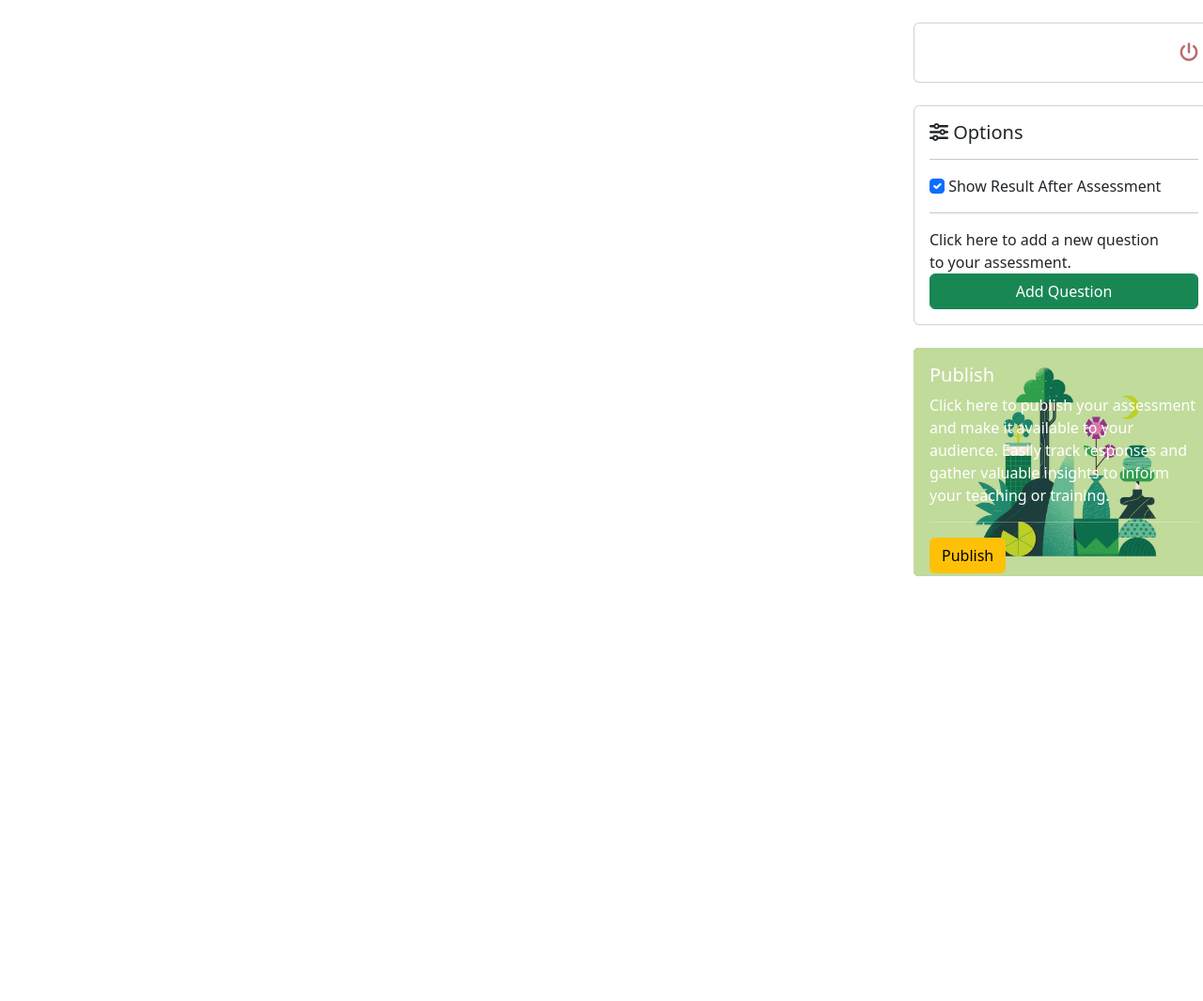
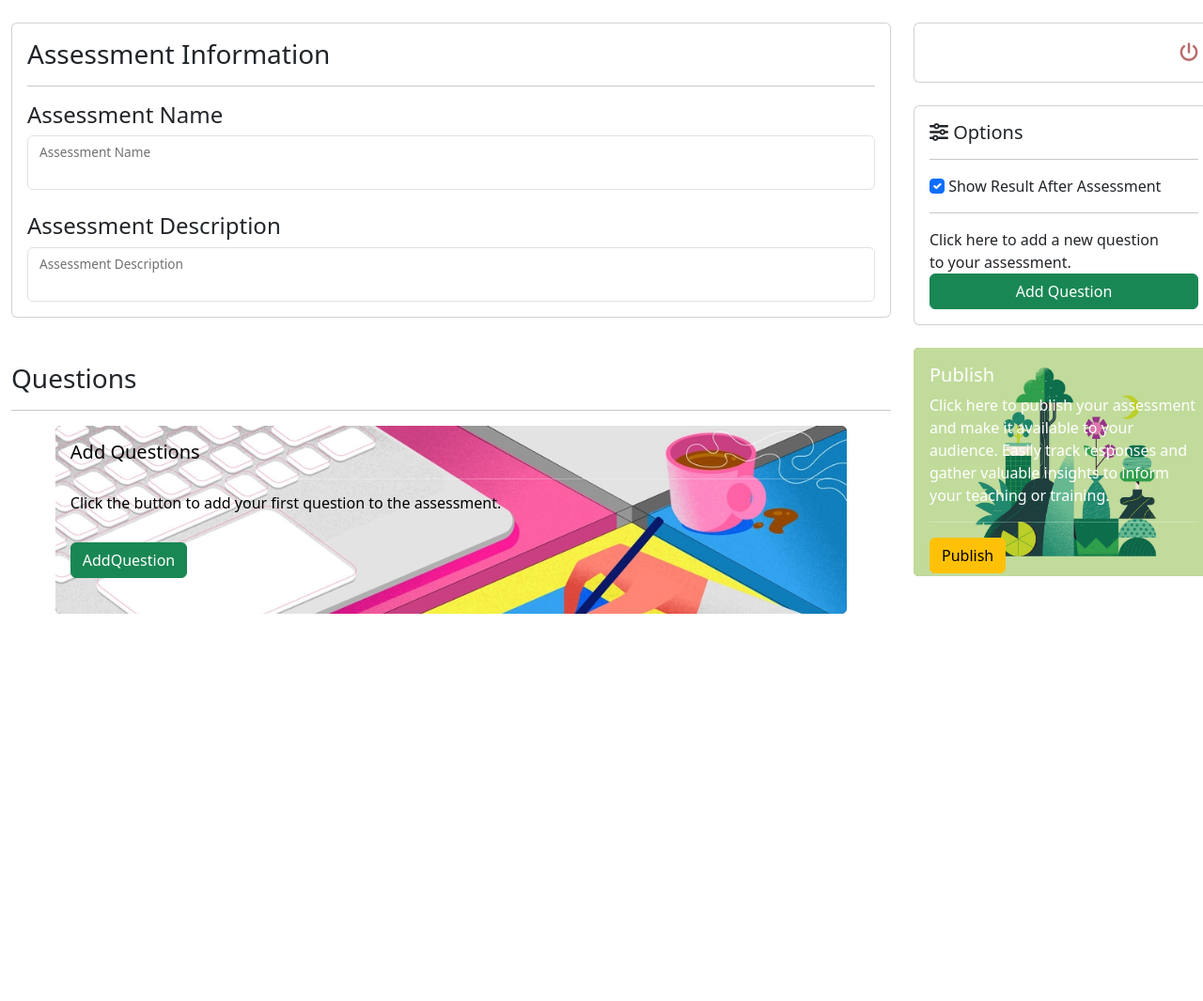
Before and after one commit to AbdulRaheem-21/assessment-portal, a Node server app: template views/create.ejs in a window 1280 px wide. Shown: the top 1065 px of the page at 94% size. Run offline with Node 20, Linux system fonts and the light colour scheme; the template is opened without the code that fills it, so the values that code supplies are empty; some libraries are stand-ins or nearby versions.

Commit message:
add database
add database
fix start/stop assessment
update dashboard

```diff
--- a/package.json
+++ b/package.json
@@ -16,7 +16,8 @@
     "dotenv": "^16.0.3",
     "ejs": "^3.1.9",
     "express": "^4.18.2",
-    "jsonwebtoken": "^9.0.0"
+    "jsonwebtoken": "^9.0.0",
+    "mysql2": "^3.2.3"
   },
   "devDependencies": {
     "nodemon": "^2.0.22"
--- a/server.js
+++ b/server.js
@@ -1,3 +1,5 @@
+const connection = require("./src/database.js");
+
 const cookieParser = require("cookie-parser");
 const jsonwebtoken = require('jsonwebtoken');
 const bodyParser = require("body-parser");
@@ -13,6 +15,9 @@ app.use(bodyParser.urlencoded({ extended: false }));
 app.use(express.static(path.join(__dirname,'public')));
 app.set("view engine","ejs");
 
+
+
+
 /*
  * ASSESSMENT ----------------------------------------------------
  */
@@ -22,12 +27,27 @@ app.get("/assessment/:id",(req,res)=>{
         return;
     }
 
-    res.render("create",{user_info:cookie.get(req.socket.remoteAddress)});
+    connection.query("SELECT * FROM `questions` WHERE `assessment`='"+req.params.id+"'",(err,result)=>{
+        if(err) throw err;
+
+        if(result.length <= 0) res.render("create",{user_info:cookie.get(req.socket.remoteAddress)});
+        else res.sendStatus(404);
+
+    });
+
 });
 
 app.post("/assessment/:id",(req,res)=>{
+
+    if("create" in req.body){
+        req.body.Questions = JSON.parse(req.body.Questions);
+        connection.query("INSERT INTO `assessments`(`hash`, `owner`, `name`, `description`, `status`) VALUES ('"+req.body.hash+"','"+cookie.get(req.socket.remoteAddress).email+"','"+req.body.name+"','"+req.body.description+"','1')");
+        req.body.Questions.forEach(element => {
+            connection.query("INSERT INTO `questions`(`assessment`, `question`, `answer_1`, `answer_2`, `answer_3`, `answer_4`, `correct`) VALUES ('"+req.body.hash+"','"+element.question+"','"+element.answers[0]+"','"+element.answers[1]+"','"+element.answers[2]+"','"+element.answers[3]+"','"+element.correct+"')");
+        });
+    }
+
     res.sendStatus(200);
-    console.log(req.body);
 });
 
 // ---------------------------------------------------------------
@@ -42,6 +62,7 @@ app.get("/login", (req,res) => {
 
 app.post("/login",(req,res)=>{
     let user = jsonwebtoken.decode(req.body["credential"]);
+    console.log(user);
     cookie.set(req.socket.remoteAddress,user);
     res.redirect("../");
 });
@@ -57,13 +78,25 @@ app.get("/create",(req,res)=>{
     res.redirect(`../assessment/${hash}`);
 });
 
+app.post("/",(req,res)=>{
+    if("changeStatus" in req.body){
+        connection.query("UPDATE `assessments` SET `status`='"+req.body.status+"' WHERE `hash`='"+req.body.hash+"'",(err,result)=>{
+            res.redirect("/");
+        })
+        return;
+    }
+});
+
 app.get("/",(req,res)=>{
     if(!cookie.get(req.socket.remoteAddress)){
         res.redirect("/login");
         return;
     }
-
-    res.render("dashboard",{user_info:cookie.get(req.socket.remoteAddress)})
+    connection.query("SELECT * FROM `assessments` WHERE `owner`='"+cookie.get(req.socket.remoteAddress).email+"' ORDER BY `status` DESC",(err,result)=>{
+        if(err) throw err
+        console.log(result);
+        res.render("dashboard",{assessments:result,user_info:cookie.get(req.socket.remoteAddress)});
+    })
 });
 
 app.listen(3000,()=>{ console.log("Server Started On Port: 3000"); });
--- a/views/create.ejs
+++ b/views/create.ejs
@@ -14,6 +14,42 @@
     <br>
     <div class="row">
         <div class="col-9" id="questions">
+            <div class="card">
+            <div class="card-body">
+                <div class="row g-2">
+                    <div class="col-md">
+                        <h3>Assessment Information</h3>
+                        <hr>
+                        <h4>Assessment Name</h4>
+                        <div class="form-floating">
+                        <input type="text" class="form-control" id="name">
+                        <label for="name">Assessment Name</label>
+                        </div>
+                        <br>
+                        <h4>Assessment Description</h4>
+                        <div class="form-floating">
+                        <input type="text" class="form-control" id="description">
+                        <label for="description">Assessment Description</label>
+                        </div>
+                    </div>
+                </div>
+            </div>
+            </div>
+            <br>
+
+            <br>
+            <h3>Questions</h3><hr>
+            <div id="isempty" class="d-flex align-items-center justify-content-center">
+                <div class="card text-bg-dark" style="width:90%;height:200px;overflow: hidden;border:0px;">
+                    <img src="../images/assessment1.webp" class="card-img" style="width:100%;" alt="...">
+                    <div class="card-img-overlay">
+                      <h5 class="card-title" style="color:black;">Add Questions</h5><hr>
+                      <h6 class="card-text" style="color:black;">Click the button to add your first question to the assessment.</h6>
+                      <br>
+                      <button class="btn btn-success" onclick="$('#addQuestion').click()">AddQuestion</button>
+                    </div>
+                </div>
+            </div>
         </div>
         <div class="col-3 d-flex justify-content-start"><div style="position:fixed;">
 
@@ -66,6 +102,8 @@ $("#addQuestion").on('click',()=>{
     totalQuestions++;
     var question = $('<div class="card m-2" id="question'+totalQuestions+'"><div class="card-body"><div class="row"><div class="col-1"><h1 id="hquestion'+totalQuestions+'">'+totalQuestions+'.</h1></div><div class="col"><input id="vquestion" placeholder="your question here" style="width:100%;"/><br><br><ul><li class="m-2"><input id="answer1" style="width:70%"/></li><li class="m-2"><input id="answer2" style="width:70%"/></li><li class="m-2"><input id="answer3" style="width:70%"/></li><li class="m-2"><input id="answer4" style="width:70%"/></li></ul><hr><button id="dquestion'+totalQuestions+'" class="btn btn-danger btn-sm" onclick="deleteQuestion('+totalQuestions+')">Delete This Question</button></div></div></div></div>')
     $("#questions").append(question);
+
+    $("#isempty").attr('style','width:0%;height:0%;')
 });
 function deleteQuestion(index){
     $(`#question${index}`).remove();
@@ -78,6 +116,9 @@ function deleteQuestion(index){
     }
     totalQuestions--;
 
+    if(totalQuestions == 0){
+        $("#isempty").attr('style','width:100%;height:auto;')
+    }
 }
 $("#publishQuestion").on('click',()=>{
     let Questions = new Array();
@@ -95,7 +136,10 @@ $("#publishQuestion").on('click',()=>{
         Questions.push(Question);
     }
 
-    $.post("",{Questions}, function(data, status){
+    let hash = window.location.href.split('/');hash = hash[hash.length - 1];
+    let name = $("#name").val();
+    let description = $("#description").val();
+    $.post("",{create:true,name,description,hash,Questions:JSON.stringify(Questions)}, function(data, status){
        window.location.href = "../../";
     });
 });
```
Also changed, not shown: src/database.js (+10 -0 lines), views/dashboard.ejs (+57 -1 lines), public/images/assessment1.webp (added), 1 other file.
